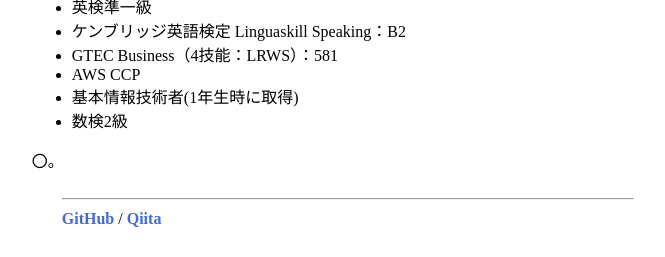
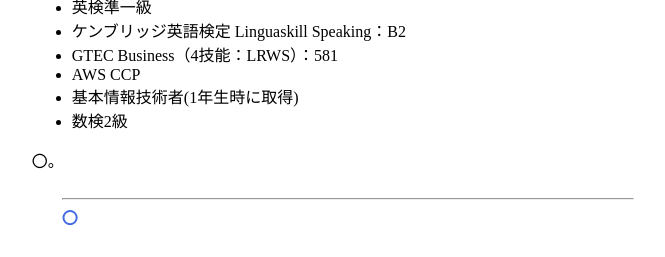
Before and after one commit to isdlyusukeshimizu/portfolio, a Flask app: page / in a window 1280 px wide. Shown: the part 1602-1859 px from the top of the page, without its empty margins (339-1004 px from the left). Run offline with Flask 3, Linux system fonts and the light colour scheme; some libraries are stand-ins or nearby versions.

Commit message:
Update portfolio.html

```diff
--- a/templates/portfolio.html
+++ b/templates/portfolio.html
@@ -107,7 +107,7 @@
                 〇。<br>
                 <br>
             <hr>
-            <p><a href="https://github.com/isdlyusukeshimizu"><b>GitHub</b></a> / <a href="https://qiita.com/isdlyusukeshimizu" ><b>Qiita</b></a></p>
+            <p><a href="〇><b>〇</b></a> / <a href="〇" ><b>〇</b></a></p>
         </div>
     </div>
 
```
